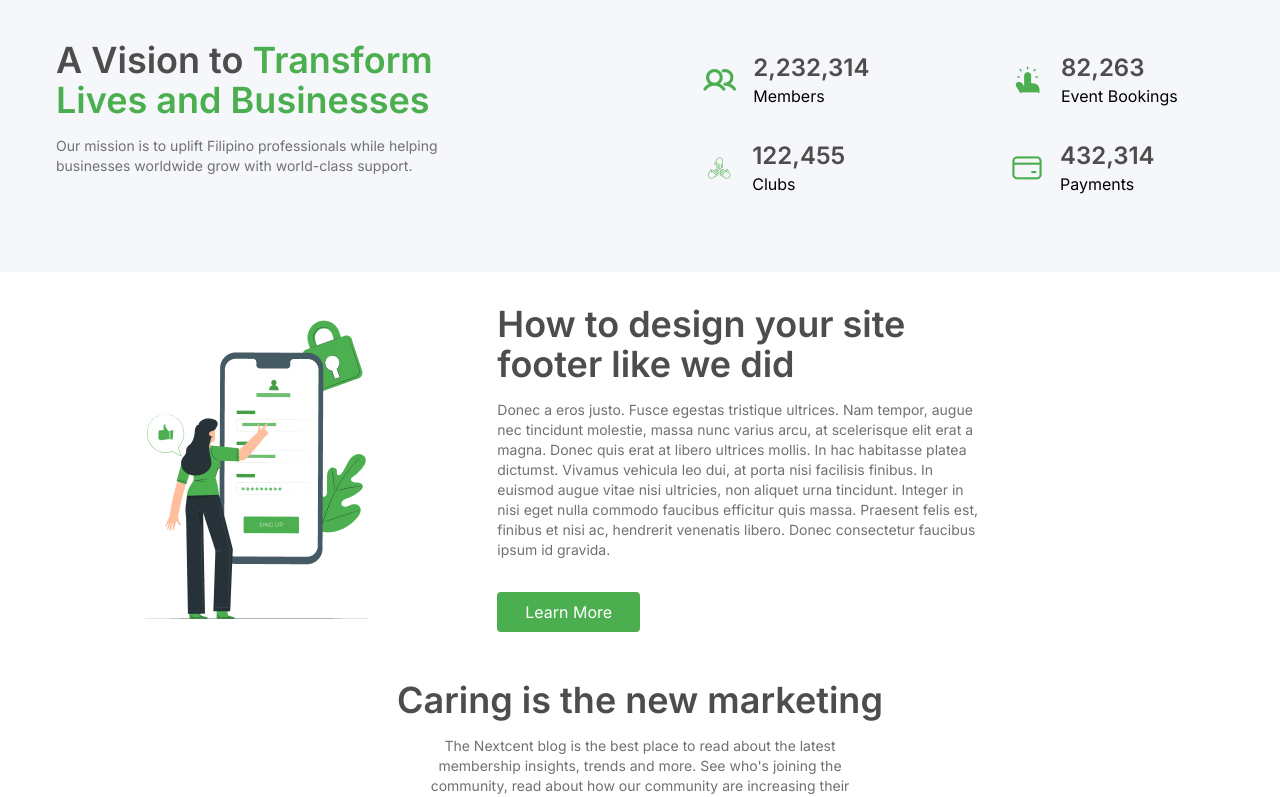
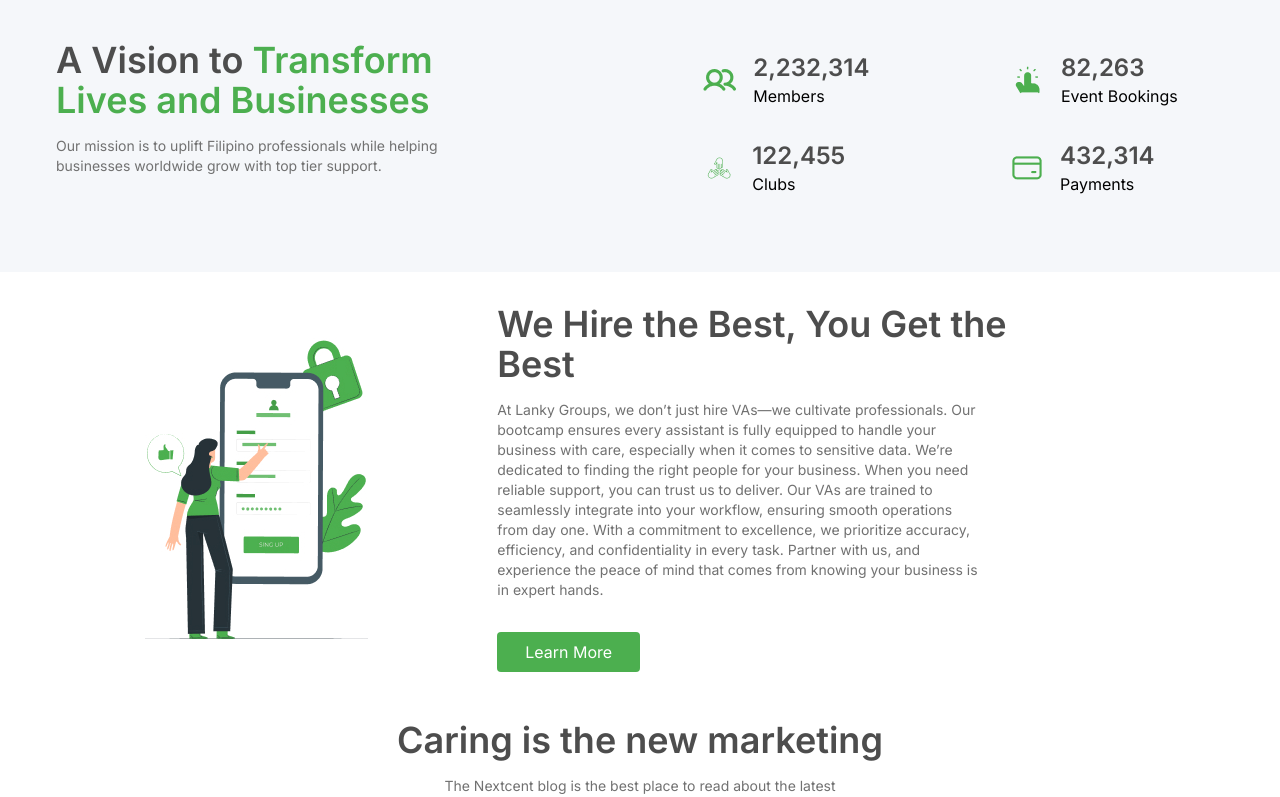
Before and after one commit to KarlStevenRequinto/lankygroups-website, a React (Vite) app: page / in a window 1280 px wide. Shown: the part 2090-2887 px from the top of the page. Built offline with nearby package versions, Linux system fonts and the light colour scheme.

Commit message:
about whytrust us update

```diff
--- a/src/components/About.jsx
+++ b/src/components/About.jsx
@@ -12,7 +12,7 @@ const About = () => {
                     <div className="md:w-3/5 mx-auto">
                         <h2 className="text-4xl text-neutralDGrey font-semibold mb-4 md:w-4/5">Redefining Premier Remote Support</h2>
                         <p className="md:w-3/4 text-sm text-neutralGrey mb-8">
-                            Lanky Nation Groups was founded with a mission to provide world-class virtual assistants and executive assistants to
+                            Lanky Groups was founded with a mission to provide world-class virtual assistants to
                             businesses around the world. Our team consists of experienced professionals, all based in the Philippines, who bring their
                             passion and dedication to every task.
                         </p>
@@ -27,7 +27,7 @@ const About = () => {
                         <h2 className="text-4xl text-neutralDGrey font-semibold mb-4 md:w-2/3">
                             A Vision to <span className="text-brandPrimary">Transform Lives and Businesses</span>
                         </h2>
-                        <p className="md:w-3/4 text-sm text-neutralGrey mb-8">Our mission is to uplift Filipino professionals while helping businesses worldwide grow with world-class support.</p>
+                        <p className="md:w-3/4 text-sm text-neutralGrey mb-8">Our mission is to uplift Filipino professionals while helping businesses worldwide grow with top tier support.</p>
                     </div>
 
                     <div className="md:w-1/2 mx-auto flex sm:flex-row flex-col sm:items-center justify-around gap-12">
--- a/src/components/WhyTrustUs.jsx
+++ b/src/components/WhyTrustUs.jsx
@@ -9,13 +9,14 @@ const WhyTrustUs = () => {
                         <img src={banner3} alt="image" />
                     </div>
                     <div className="md:w-3/5 mx-auto">
-                        <h2 className="text-4xl text-neutralDGrey font-semibold mb-4 md:w-4/5">How to design your site footer like we did</h2>
+                        <h2 className="text-4xl text-neutralDGrey font-semibold mb-4 md:w-4/5">We Hire the Best, You Get the Best</h2>
                         <p className="md:w-3/4 text-sm text-neutralGrey mb-8">
-                            Donec a eros justo. Fusce egestas tristique ultrices. Nam tempor, augue nec tincidunt molestie, massa nunc varius arcu, at
-                            scelerisque elit erat a magna. Donec quis erat at libero ultrices mollis. In hac habitasse platea dictumst. Vivamus
-                            vehicula leo dui, at porta nisi facilisis finibus. In euismod augue vitae nisi ultricies, non aliquet urna tincidunt.
-                            Integer in nisi eget nulla commodo faucibus efficitur quis massa. Praesent felis est, finibus et nisi ac, hendrerit
-                            venenatis libero. Donec consectetur faucibus ipsum id gravida.
+                            At Lanky Groups, we don’t just hire VAs—we cultivate professionals. Our bootcamp ensures every assistant is fully equipped
+                            to handle your business with care, especially when it comes to sensitive data. We’re dedicated to finding the right people
+                            for your business. When you need reliable support, you can trust us to deliver. Our VAs are trained to seamlessly
+                            integrate into your workflow, ensuring smooth operations from day one. With a commitment to excellence, we prioritize
+                            accuracy, efficiency, and confidentiality in every task. Partner with us, and experience the peace of mind that comes from
+                            knowing your business is in expert hands.
                         </p>
                         <button className="btn-primary">Learn More</button>
                     </div>
```
